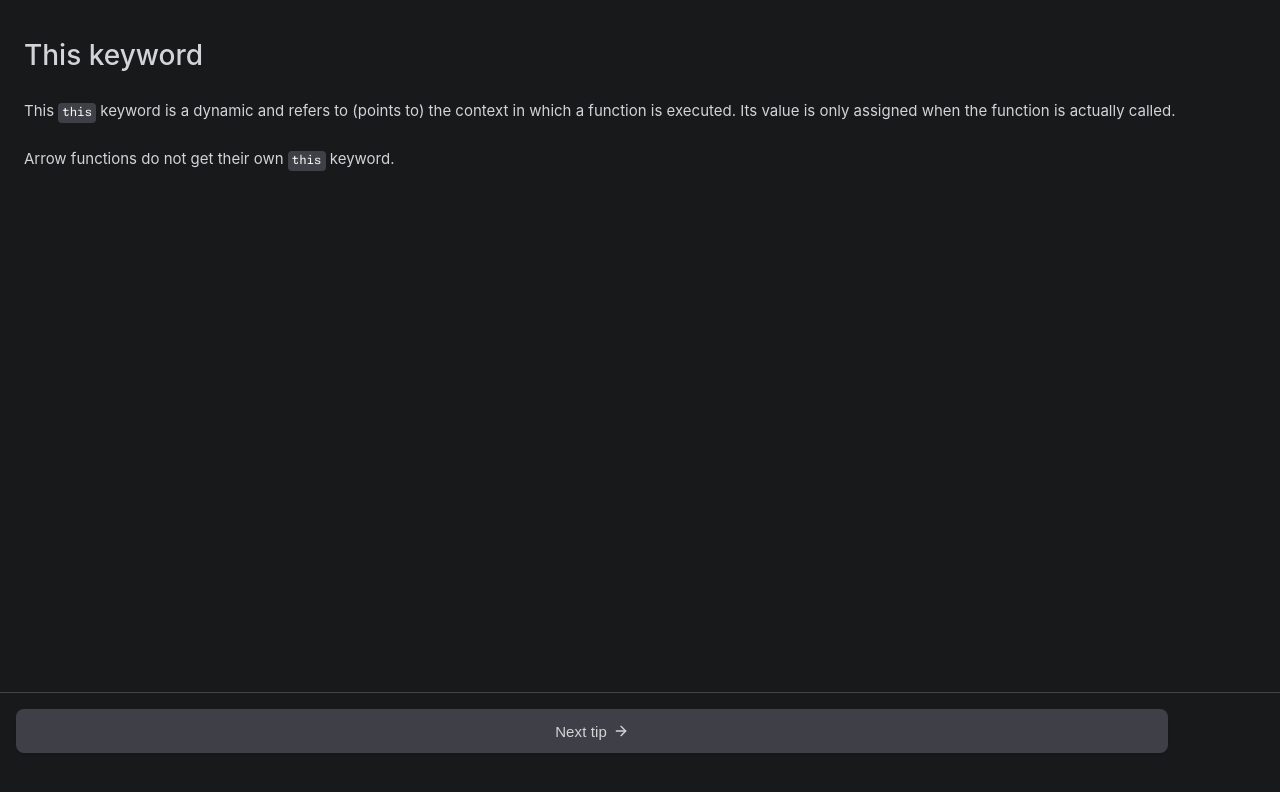
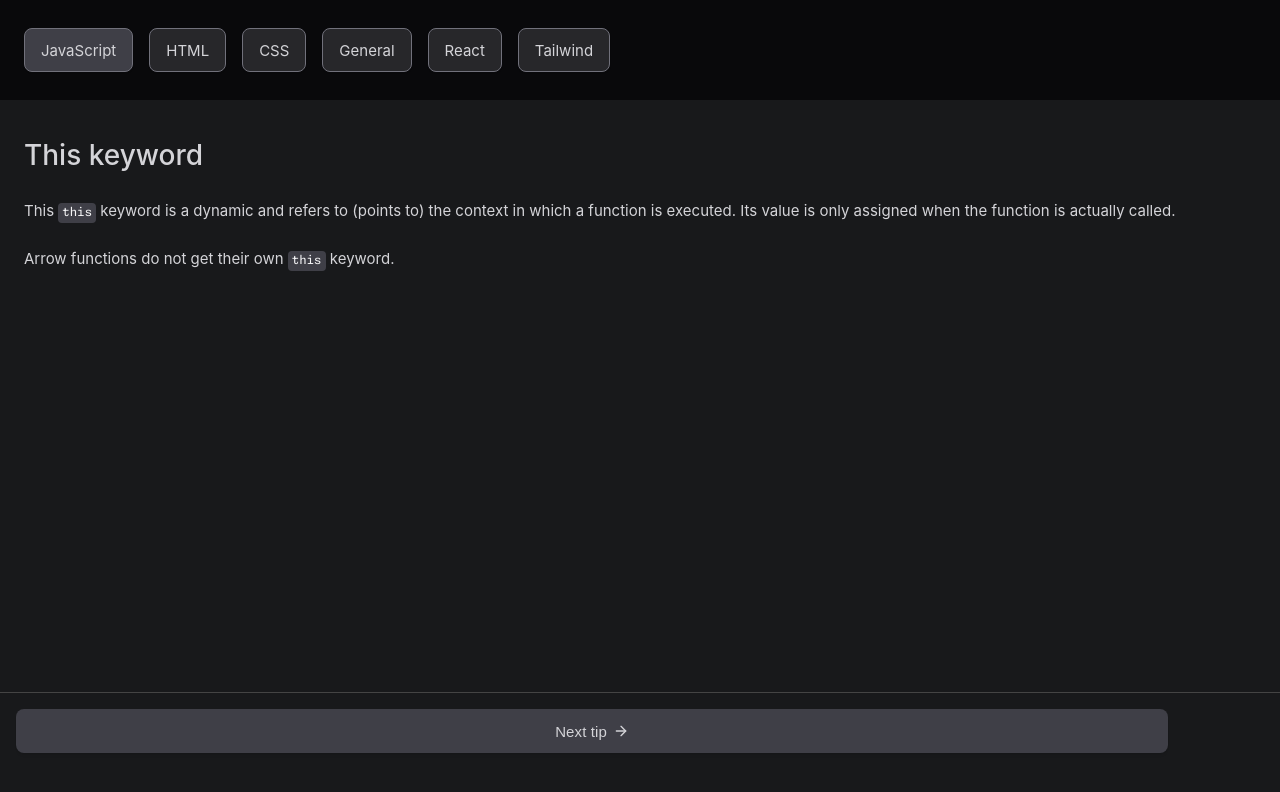
Before and after one commit to jack-brind/flashcards, a website built with Vite: page index.html in a window 1280 px wide. Built offline with nearby package versions, Linux system fonts and the light colour scheme.

Commit message:
Implemented radios to select the categories

```diff
--- a/index.html
+++ b/index.html
@@ -14,23 +14,72 @@
     <link rel="icon" type="image/x-icon" href="/flash-card.png" />
   </head>
   <body>
-    <div id="header">
-      <select name="type" id="tip-selector">
-        <option value="javascript">JavaScript</option>
-        <option value="general">General</option>
-        <option value="react">React</option>
-      </select>
+    <div id="category-container">
+      <div class="radio-button-list">
+        <div class="radio-container">
+          <input
+            class="radio"
+            type="radio"
+            id="javascript"
+            name="category"
+            value="JavaScript"
+            checked
+          />
+          <label for="javascript" class="label-text">JavaScript</label>
+        </div>
+        <div class="radio-container">
+          <input
+            class="radio"
+            type="radio"
+            id="html"
+            name="category"
+            value="HTML"
+          />
+          <label for="html" class="label-text">HTML</label>
+        </div>
+        <div class="radio-container">
+          <input
+            class="radio"
+            type="radio"
+            id="css"
+            name="category"
+            value="CSS"
+          />
+          <label for="css" class="label-text">CSS</label>
+        </div>
+        <div class="radio-container">
+          <input
+            class="radio"
+            type="radio"
+            id="general"
+            name="category"
+            value="General"
+          />
+          <label for="general" class="label-text">General</label>
+        </div>
+        <div class="radio-container">
+          <input
+            class="radio"
+            type="radio"
+            id="react"
+            name="category"
+            value="React"
+          />
+          <label for="react" class="label-text">React</label>
+        </div>
+        <div class="radio-container">
+          <input
+            class="radio"
+            type="radio"
+            id="tailwind"
+            name="category"
+            value="Tailwind"
+          />
+          <label for="tailwind" class="label-text">Tailwind</label>
+        </div>
+      </div>
     </div>
-    <!-- <div class="header1">
-      <radio-group style="background-color: lightblue">
-        <radio-button id="html" name="radio" value="javascript" checked
-          >JavaScript</radio-button
-        >
-        <radio-button id="html" name="radio" value="general"
-          >General</radio-button
-        >
-      </radio-group>
-    </div> -->
+
     <div id="tip-container" class="content">
       <p>Loading...</p>
     </div>
--- a/src/script.js
+++ b/src/script.js
@@ -3,37 +3,47 @@
 import { marked } from 'marked';
 
 const nextButton = document.getElementById('refresh');
-const tipSelector = document.getElementById('tip-selector');
-const tipPanel = document.getElementById('header');
-const documentBody = document.querySelector('body');
+const tipPanel = document.getElementById('category-container');
+const tipBody = document.getElementById('tip-container');
+
+// Get all radio inputs
+const categoryRadios = document.querySelectorAll('input[name="category"]');
 
 // Track last tip shown
 let lastPath = null;
+let currentCategory = 'JavaScript'; // Default category
+
+// Define static glob patterns
+const markdownPaths = {
+  javascript: import.meta.glob('./tips/javascript/*.md', {
+    query: '?raw',
+    import: 'default',
+  }),
+  css: import.meta.glob('./tips/css/*.md', {
+    query: '?raw',
+    import: 'default',
+  }),
+  general: import.meta.glob('./tips/general/*.md', {
+    query: '?raw',
+    import: 'default',
+  }),
+};
 
 async function loadTip() {
-  const selectedCategory = tipSelector.value;
-  let markdownFiles;
+  const category = currentCategory.toLowerCase();
+  const markdownFiles = markdownPaths[category];
 
-  if (selectedCategory === 'javascript') {
-    markdownFiles = import.meta.glob('./tips/javascript/*.md', {
-      query: '?raw',
-      import: 'default',
-    });
-  } else if (selectedCategory === 'general') {
-    markdownFiles = import.meta.glob('./tips/general/*.md', {
-      query: '?raw',
-      import: 'default',
-    });
-  } else if (selectedCategory === 'react') {
-    markdownFiles = import.meta.glob('./tips/react/*.md', {
-      query: '?raw',
-      import: 'default',
-    });
-  } else {
-    console.error('Invalid category selected');
+  if (!markdownFiles) {
+    tipBody.innerHTML = `<p>No tips available for ${currentCategory} yet!</p>`;
     return;
   }
+
   const paths = Object.keys(markdownFiles);
+
+  if (paths.length === 0) {
+    tipBody.innerHTML = `<p>No tips available for ${currentCategory} yet!</p>`;
+    return;
+  }
 
   let randomPath;
   do {
@@ -45,33 +55,43 @@ async function loadTip() {
   try {
     const content = await markdownFiles[randomPath]();
     const html = marked(content);
-    document.getElementById('tip-container').innerHTML = html;
+    tipBody.innerHTML = html;
   } catch (error) {
     console.error('Error loading tip:', error);
-    document.getElementById('tip-container').innerHTML =
-      `<p>Failed to load the tip. Please try again later.</p>`;
+    tipBody.innerHTML = `<p>Failed to load the tip. Please try again later.</p>`;
   }
 }
 
-tipSelector.addEventListener('change', loadTip);
+// Handle radio button changes
+categoryRadios.forEach(radio => {
+  radio.addEventListener('change', event => {
+    if (event.target.checked) {
+      currentCategory = event.target.value;
+      loadTip();
+
+      // Close the panel
+      tipPanel.style.marginTop = '0px';
+      panelOpen = false;
+    }
+  });
+});
 
 // Button to get a new tip
 nextButton.addEventListener('click', loadTip);
 
+// Initial load
 loadTip();
 
 let panelOpen = false;
 
-documentBody.addEventListener('click', function () {
+tipBody.addEventListener('click', function () {
   if (!panelOpen) {
     // Open the panel
-    tipPanel.style.height = '100px';
-    tipSelector.style.opacity = '1';
+    tipPanel.style.marginTop = '-100px';
     panelOpen = true;
   } else {
     // Close the panel
-    tipPanel.style.height = '0px';
-    tipSelector.style.opacity = '0';
+    tipPanel.style.marginTop = '0px';
     panelOpen = false;
   }
 });
--- a/src/styles.css
+++ b/src/styles.css
@@ -326,6 +326,7 @@ body {
   flex-direction: column;
   height: 100vh;
   background: #18191b;
+  overflow: hidden;
 }
 
 .content {
@@ -415,7 +416,6 @@ img {
   padding: 4px;
   border-radius: 8px;
   max-width: 100%;
-  /* box-shadow: lch(0 0 0 / 0.2) 0px 4px 4px -1px; */
 }
 
 .button-container {
@@ -461,25 +461,60 @@ img {
   font-weight: 450;
 }
 
-#tip-selector {
-  margin: 0px 16px 0px 16px;
+/* Category collapsible section */
+#category-container {
+  margin: 0px;
+  display: flex;
+  flex-direction: row;
+  gap: 16px;
+  height: 100px;
+  width: 100%;
+  align-items: center;
+  transition: 0.3s cubic-bezier(0.22, 1, 0.36, 1);
+  background: var(--color-zinc-950);
+}
+
+.radio-button-list {
+  display: flex;
+  flex-direction: row;
+  gap: 16px;
+  align-items: center;
+  overflow-x: scroll;
+  scrollbar-width: none;
+  padding: 0px 20px;
+  width: 100%;
+  padding: 8px 24px;
+}
+
+/* Pill container */
+.radio-container {
+  align-items: center;
+  border: 1px solid var(--color-zinc-500);
+  border-radius: 0.5rem;
+  transition: all 0.3s ease;
   height: 44px;
+  padding: 0px 16px;
+  background: var(--color-zinc-800);
+  box-shadow: 0 1px 2px rgba(0, 0, 0, 0.05);
   display: flex;
-  padding: 0px 24px;
+  gap: 8px;
+  justify-content: center;
+}
+
+/* Radio button label */
+.label-text {
   font-size: 15px;
   font-family: -apple-system, Arial;
-  border: 1px solid var(--color-zinc-700);
-  border-radius: 8px;
-  opacity: 0;
-  transition: 0.2s;
-  isolation: isolate;
+  color: var(--color-zinc-300);
+  margin: 0;
 }
 
-#header {
-  display: flex;
-  justify-content: space-between;
-  align-items: center;
-  height: 0px;
-  transition: height 0.2s;
-  background: var(--color-zinc-950);
+/* Hide the radio bullet */
+.radio {
+  display: none;
 }
+
+/* Style the container when the radio is checked */
+.radio-container:has(input:checked) {
+  background: var(--color-zinc-700);
+}
```
Also changed, not shown: src/tips/css/flexbox.md (renamed from src/tips/react/other.md), src/tips/css/grid.md (renamed from src/tips/react/react.md).
